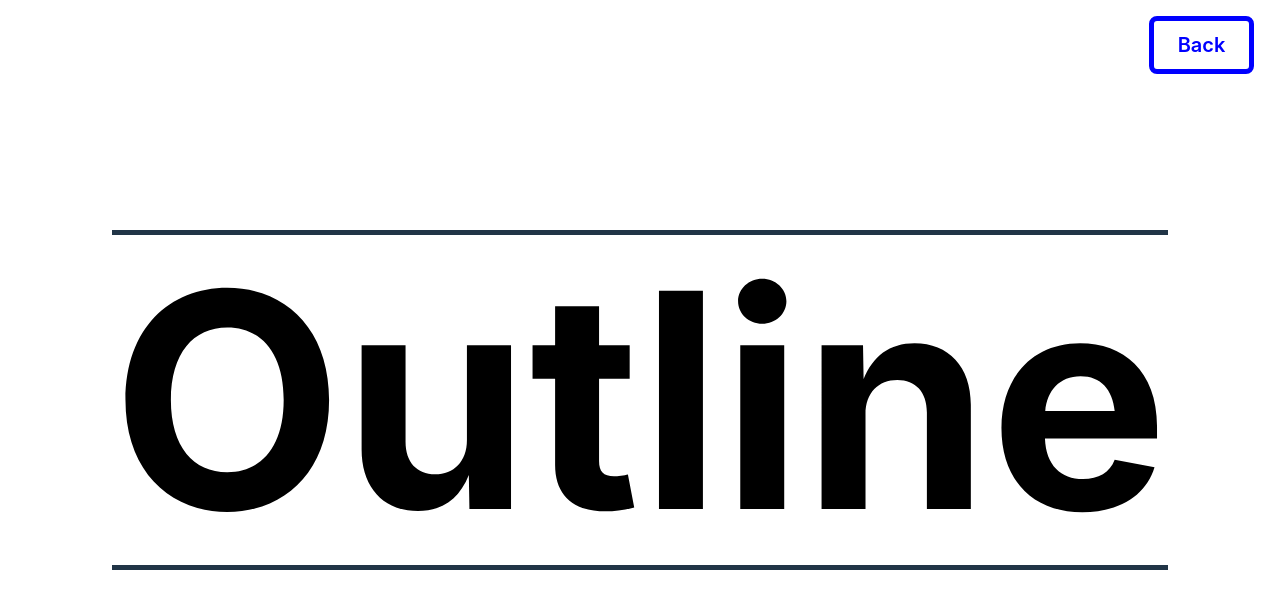
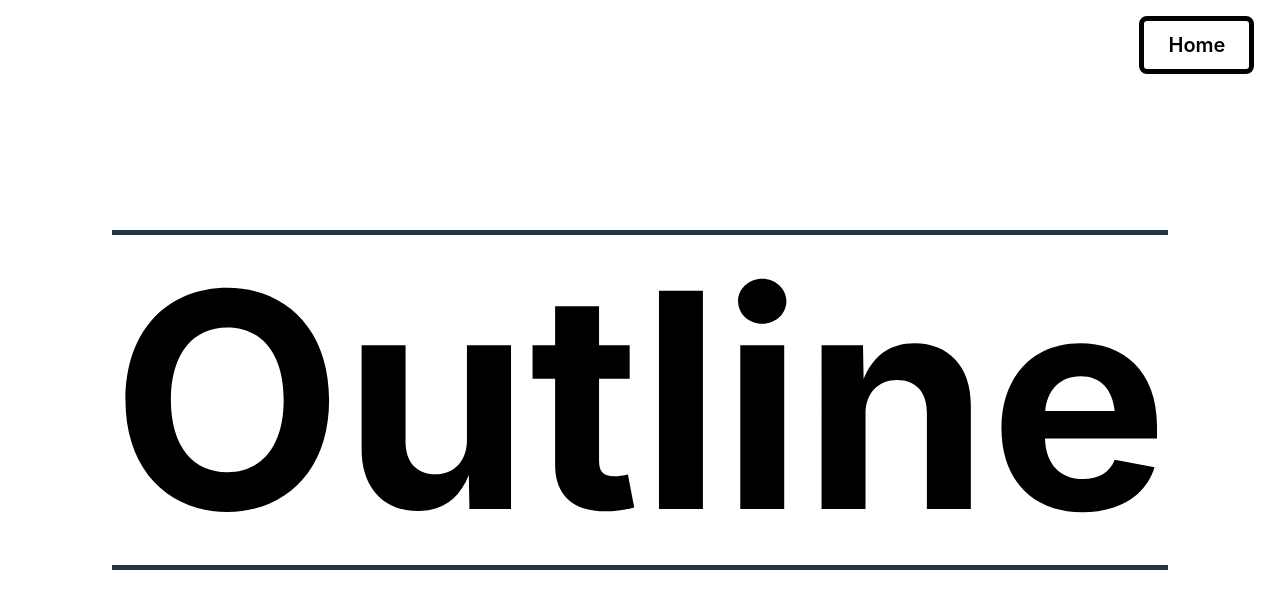
Before and after one commit to mjchin1/WebPageSamples, a React (Vite) app in the folder client/: page /outln in a window 1280 px wide. Shown: the top 608 px of the page. Built offline with nearby package versions, Linux system fonts and the light colour scheme.

Commit message:
upudating outline sample

```diff
--- a/client/src/Components/Navigations.jsx
+++ b/client/src/Components/Navigations.jsx
@@ -17,7 +17,7 @@ export default function Navigations() {
             <Link to = '/tf'>Trifold</Link>
             <Link to = '/sld'>Slide</Link>
             <Link to = '/sldn'>Slide-In</Link>
-            {/* <Link to = '/outln'>Outline</Link>  */}
+            <Link to = '/outln'>Outline</Link>
 
              {/* <Link to = '/tf2'>Trifold 2</Link>  */}
             {/* <Link to = '/mon'>Mondrian</Link> */}
--- a/client/src/Components/Outline.jsx
+++ b/client/src/Components/Outline.jsx
@@ -17,7 +17,7 @@ export default function Outline() {
   return (
     <>
 
-    <button className="outlnBackButton" onClick={navToHome}>Back</button>
+    <button className="outlnBackButton" onClick={navToHome}>Home</button>
     <div className="outlnPageContent">
 
     <div className="outln1"></div>
--- a/client/src/index.css
+++ b/client/src/index.css
@@ -1512,9 +1512,9 @@ font-weight: 600;
   top: 2vh;
   right: 2vw;
   background: transparent;
-  border-color: blue;
+  border-color: black;
   border-width: thick;
-  color: blue;
+  color: black;
   font-weight: 600;
   font-size: 20px;
 
```
